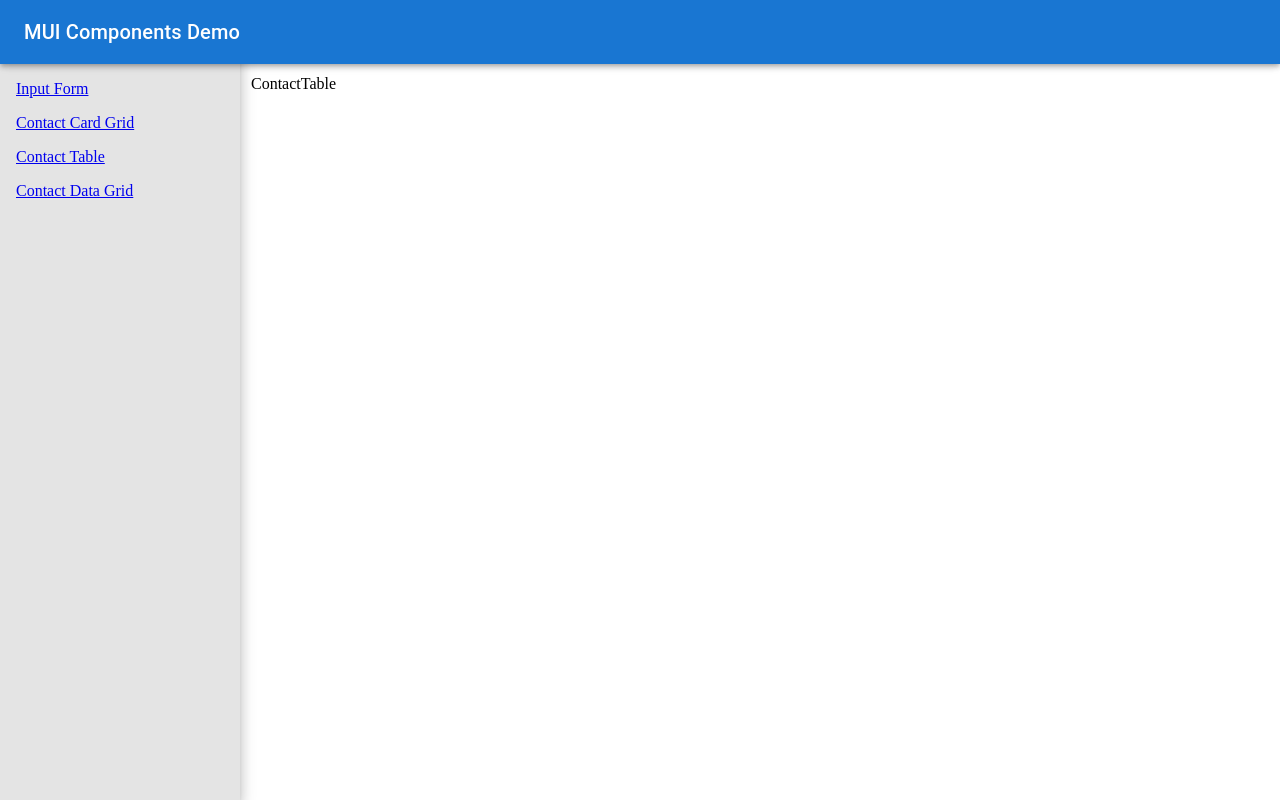
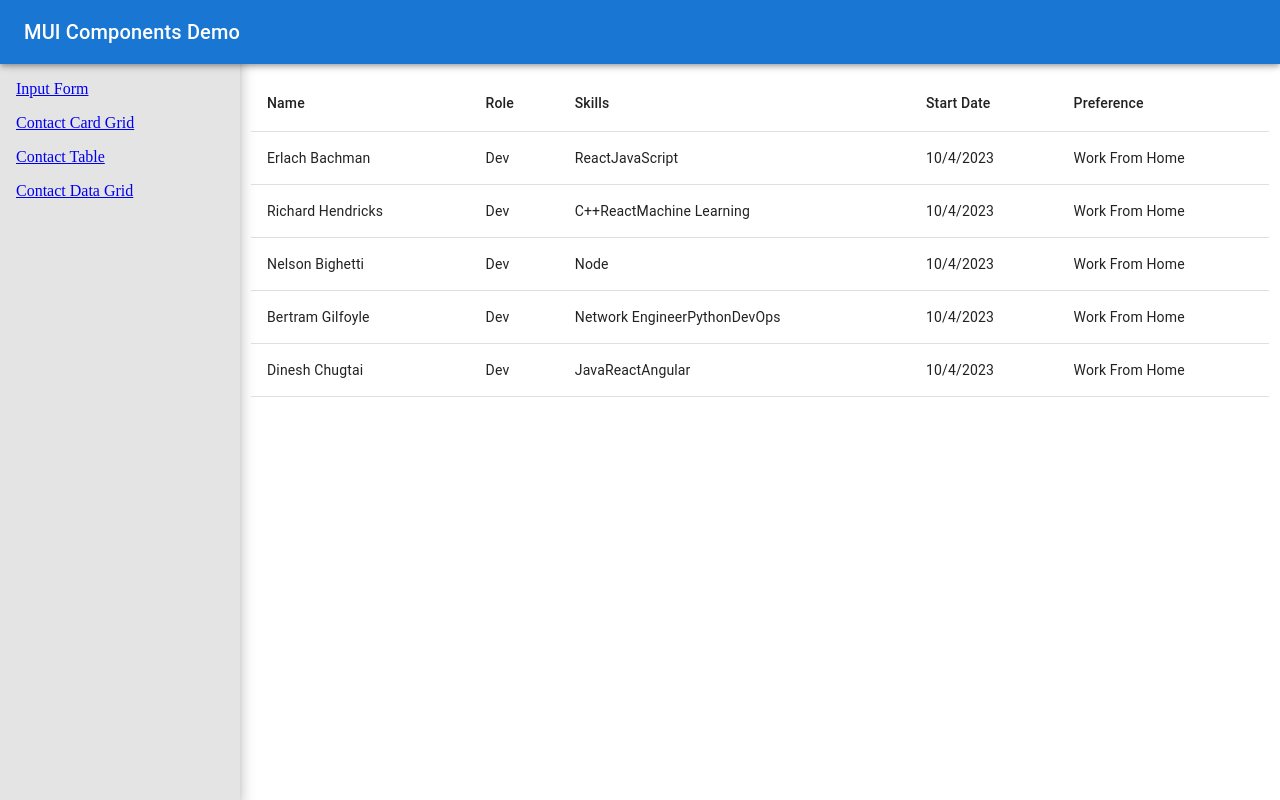
Before and after one commit to redeyedev-208/ga-mui-styling-demo, a React (Create React App) app: page /table in a window 1280 px wide. Built offline with nearby package versions, Linux system fonts and the light colour scheme.

Commit message:
implemented basic table layout

```diff
--- a/src/components/Table/ContactTable.tsx
+++ b/src/components/Table/ContactTable.tsx
@@ -12,7 +12,39 @@ import { contactData } from '../../Data/ContactData';
 type Props = {};
 
 const ContactTable = (props: Props) => {
-  return <div>ContactTable</div>;
+  return (
+    <TableContainer>
+      {/* Table is based on rows and not columns in the data grid */}
+      <Table>
+        <TableHead>
+          <TableRow>
+            <TableCell>Name</TableCell>
+            <TableCell>Role</TableCell>
+            <TableCell>Skills</TableCell>
+            <TableCell>Start Date</TableCell>
+            <TableCell>Preference</TableCell>
+          </TableRow>
+        </TableHead>
+        <TableBody>
+          {contactData.map((contact) => {
+            return (
+              <TableRow key={contact.name}>
+                {
+                  // Short hand for giving us access to the key and the value
+                  Object.entries(contact).map(([key, value]) => {
+                    if (key !== 'id') {
+                      return <TableCell>{value}</TableCell>;
+                    }
+                    return '';
+                  })
+                }
+              </TableRow>
+            );
+          })}
+        </TableBody>
+      </Table>
+    </TableContainer>
+  );
 };
 
 export default ContactTable;
```
